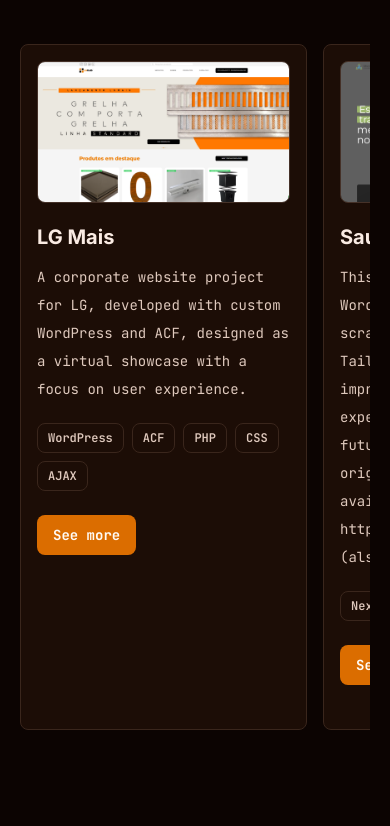
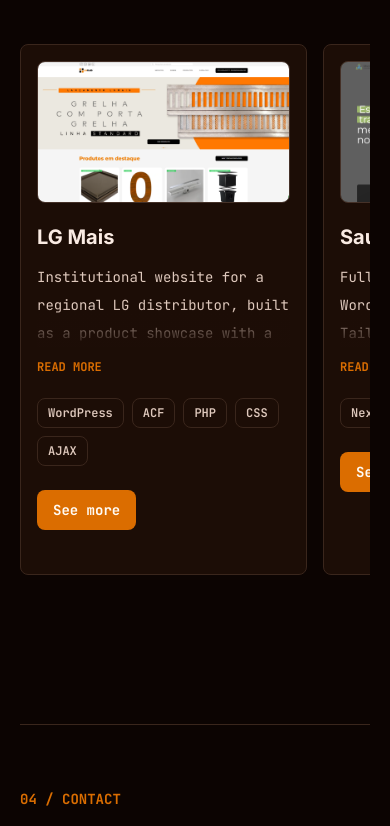
Before and after one commit to kevinsolar/portfolio, a Next.js app: page / in a window 390 px wide. Shown: the part 3396-4222 px from the top of the page. Built offline with nearby package versions, Linux system fonts and the light colour scheme.

Commit message:
Use browser language for locale

```diff
--- /dev/null
+++ b/app/components/project-description.tsx
@@ -0,0 +1,52 @@
+"use client"
+
+import { useId, useState } from "react"
+import { LocalizedText } from "@/app/components/localized-text"
+import type { LocalizedCopy } from "@/app/data/portfolio"
+
+type ProjectDescriptionProps = {
+	value: LocalizedCopy
+}
+
+const readMoreLabel = {
+	en: "Read more",
+	pt: "Ler mais",
+} satisfies LocalizedCopy
+
+const showLessLabel = {
+	en: "Show less",
+	pt: "Mostrar menos",
+} satisfies LocalizedCopy
+
+function cx(...classes: Array<string | false | undefined>) {
+	return classes.filter(Boolean).join(" ")
+}
+
+export function ProjectDescription({ value }: ProjectDescriptionProps) {
+	const [isExpanded, setIsExpanded] = useState(false)
+	const descriptionId = useId()
+
+	return (
+		<div className="mt-3">
+			<p
+				className={cx(
+					"break-words text-sm leading-7 text-muted",
+					!isExpanded && "project-description-preview",
+				)}
+				id={descriptionId}
+			>
+				<LocalizedText value={value} />
+			</p>
+
+			<button
+				aria-controls={descriptionId}
+				aria-expanded={isExpanded}
+				className="mt-3 text-xs font-bold uppercase text-accent transition-colors hover:text-foreground md:hidden"
+				onClick={() => setIsExpanded((current) => !current)}
+				type="button"
+			>
+				<LocalizedText value={isExpanded ? showLessLabel : readMoreLabel} />
+			</button>
+		</div>
+	)
+}
--- a/app/data/portfolio.ts
+++ b/app/data/portfolio.ts
@@ -146,8 +146,8 @@ export const projects = {
 			},
 			title: "LG Mais",
 			description: {
-				en: "A corporate website project for LG, developed with custom WordPress and ACF, designed as a virtual showcase with a focus on user experience.",
-				pt: "Um projeto de site institucional para a LG, desenvolvido com WordPress customizado e ACF, pensado para ser uma vitrine virtual, focado em experiência do usuário.",
+				en: "Institutional website for a regional LG distributor, built as a product showcase with a strong focus on user experience. Custom WordPress architecture with dynamic content management, allowing the client to update the catalog without developer support.",
+				pt: "Site institucional para um distribuidor regional LG, desenvolvido como vitrine de produtos com foco em experiência do usuário. Arquitetura WordPress customizada com gerenciamento dinâmico de conteúdo, permitindo ao cliente atualizar o catálogo sem precisar de desenvolvedor.",
 			},
 			stack: ["WordPress", "ACF", "PHP", "CSS", "AJAX"],
 			projectUrl: "https://lgmais.ind.br/",
@@ -161,8 +161,8 @@ export const projects = {
 			},
 			title: "Sault College",
 			description: {
-				en: "This site, previously built in WordPress, was rebuilt from scratch using Next.js + Tailwind, with the goal of improving performance and user experience, as well as making future maintenance easier.\nThe original site is still available at:\nhttps://saultcollege.com.br/ (also made by me).",
-				pt: "Esse site antes feito em Wordpress foi refeito do zero usando Next.js + Tailwind, com o objetivo de melhorar a performance e a experiência do usuário, além de facilitar a manutenção futura.\nO site original se encontra ainda em:\nhttps://saultcollege.com.br/ (feito por mim tbm.)",
+				en: "Full rebuild of an existing WordPress site into Next.js + Tailwind, resulting in significant performance gains on mobile and desktop. The project demonstrates a practical migration from a legacy stack to a modern, scalable architecture — with the original site still live for direct comparison.",
+				pt: "Reconstrução completa de um site WordPress existente para Next.js + Tailwind, com ganhos expressivos de performance no mobile e desktop. O projeto demonstra uma migração real de uma stack legada para uma arquitetura moderna e escalável — com o site original ainda no ar para comparação direta.",
 			},
 			stack: ["Next.js", "TS", "Tailwind"],
 			projectUrl: "https://lp-bta.vercel.app/",
@@ -176,8 +176,8 @@ export const projects = {
 			},
 			title: "Ecoville",
 			description: {
-				en: "A virtual product showcase for the Ecoville brand, developed with custom WordPress (HTML + CSS + JS + AJAX) and ACF, focused on user experience and performance.",
-				pt: "Uma vitrine virtual de produtos para a marca Ecoville, desenvolvido com WordPress customizado (HTML + CSS + JS + AJAX) e ACF, focado em experiência do usuário e performance.",
+				en: "Product showcase for Ecoville, a consumer goods brand. Built with custom WordPress and dynamic content loading via AJAX, delivering a fast and fluid browsing experience without full page reloads. Content fully manageable by the client team.",
+				pt: "Vitrine de produtos para a Ecoville, marca de bens de consumo. Desenvolvido com WordPress customizado e carregamento dinâmico via AJAX, entregando uma navegação rápida e fluida sem recarregamento de página. Conteúdo totalmente gerenciável pela equipe do cliente.",
 			},
 			stack: ["WordPress", "ACF", "PHP", "CSS", "AJAX"],
 			projectUrl: "https://ecovillebrasil.com.br/",
@@ -191,11 +191,11 @@ export const projects = {
 			},
 			title: "Patella",
 			description: {
-				en: "This project is a modernization of an old website. It is still in the approval process, but it already demonstrates performance gains, modernization in both layout and stack, as well as improvements in user experience.\nOld site: https://patella.com.br/ (not developed by me).",
-				pt: "Esse projeto é uma modernização de um site antigo. Ainda está em processo de aprovação, mas já evidencia ganhos de performance, modernização tanto no layout quanto na stack, além de melhorias na experiência do usuário.\nsite antigo: https://patella.com.br/ (nao foi feito por mim)",
+				en: "Modernization of an outdated institutional website, migrated to Next.js + Tailwind. The rebuild focused on performance improvements, a refreshed visual identity and better user experience. Currently in client approval — original site available for before/after comparison.",
+				pt: "Modernização de um site institucional desatualizado, migrado para Next.js + Tailwind. O rebuild focou em ganhos de performance, identidade visual renovada e melhor experiência do usuário. Atualmente em aprovação pelo cliente — site original disponível para comparação antes/depois.",
 			},
 			stack: ["Next.js", "TS", "Tailwind"],
-			projectUrl: "https://github.com/kevinsolar/patella",
+			projectUrl: "https://patella.vercel.app/",
 			github: "https://github.com/kevinsolar/patella",
 			accent: "accent",
 		},
@@ -206,8 +206,8 @@ export const projects = {
 			},
 			title: "Helbor Vendas Mogi",
 			description: {
-				en: "An institutional website for Helbor Vendas Mogi das Cruzes, the official sales company for Helbor Empreendimentos in the region. Built with WordPress, the site presents the company's real estate developments with a clean layout focused on lead generation and contact.",
-				pt: "Site institucional da Helbor Vendas Mogi das Cruzes, empresa oficial de comercialização dos empreendimentos Helbor na região. Desenvolvido em WordPress, o site apresenta os lançamentos imobiliários com um layout limpo e foco em captação de leads e contato.",
+				en: "Institutional website for the official sales branch of Helbor Empreendimentos in Mogi das Cruzes. Clean layout built around lead generation, presenting real estate developments with clear contact flows and a strong call to action.",
+				pt: "Site institucional da representante oficial de vendas da Helbor Empreendimentos em Mogi das Cruzes. Layout limpo construído em torno da captação de leads, apresentando os lançamentos imobiliários com fluxos de contato claros e call to action forte.",
 			},
 			stack: ["WordPress", "ACF", "PHP", "CSS"],
 			projectUrl: "https://helborvendasmogi.com.br/",
@@ -221,8 +221,8 @@ export const projects = {
 			},
 			title: "Haras Marcon",
 			description: {
-				en: "A custom WordPress website for Haras Marcon and Espaço de Eventos Marcon, presenting a countryside venue that brings together nature, horses, events, lodging and a complete haras experience. The site highlights services, gallery, location and contact in a warm, visual flow.",
-				pt: "Site em WordPress customizado para o Haras Marcon e Espaço de Eventos Marcon, apresentando um espaço no campo que une natureza, cavalos, eventos, hospedagem e a experiência completa de um haras. O site destaca serviços, galeria, localização e contato em uma navegação visual e acolhedora.",
+				en: "Website for a countryside events and lodging venue in São Paulo state. The design prioritizes visual storytelling — nature, horses and experiences — guiding visitors naturally toward contact and bookings.",
+				pt: "Site para um espaço de eventos e hospedagem no interior de São Paulo. O design prioriza a narrativa visual — natureza, cavalos e experiências — conduzindo o visitante naturalmente até o contato e as reservas.",
 			},
 			stack: ["WordPress", "ACF", "PHP", "CSS"],
 			projectUrl: "https://harasmarcon.com.br/",
@@ -236,11 +236,22 @@ export const projects = {
 			},
 			title: "Think Canada",
 			description: {
-				en: "A custom WordPress website for Think Canada, an education project that connects Brazilian students and schools with public Canadian institutions. The site presents the initiative, academic guidance, admissions support, partner institutions and a lead capture flow for people interested in studying in Canada.",
-				pt: "Site em WordPress customizado para o Think Canada, um projeto educacional que conecta estudantes e escolas brasileiras a instituições públicas do Canadá. O site apresenta a iniciativa, orientação acadêmica, suporte no processo de admissão, instituições parceiras e um fluxo de captação para quem quer estudar no Canadá.",
+				en: "Website for an education initiative connecting Brazilian students with Canadian public institutions. The site presents the program, academic guidance and admissions support — built with a clear lead capture flow for interested students.",
+				pt: "Site para uma iniciativa educacional que conecta estudantes brasileiros a instituições públicas canadenses. O site apresenta o programa, orientação acadêmica e suporte ao processo de admissão — desenvolvido com um fluxo claro de captação para interessados.",
 			},
 			stack: ["WordPress", "ACF", "PHP", "CSS"],
 			projectUrl: "https://thinkcanada.com.br/",
+			github: "",
+			accent: "accent",
+		},
+		{
+			title: "O Burgues - Mogi das Cruzes",
+			description: {
+				en: "Conversion-focused landing page for O Burgues Mogi das Cruzes, built in WordPress with Bootstrap, JavaScript and ACF. The page was designed around direct CTAs to WhatsApp, making it easy for visitors to start an order or contact the restaurant quickly.",
+				pt: "Landing page de conversão para O Burgues Mogi das Cruzes, desenvolvida em WordPress com Bootstrap, JavaScript e ACF. A página foi pensada em torno de CTAs diretos para o WhatsApp, facilitando o início do pedido ou o contato rápido com a hamburgueria.",
+			},
+			stack: ["WordPress", "ACF", "HTML", "CSS", "Bootstrap", "JS"],
+			projectUrl: "https://oburguesmogi.com.br/",
 			github: "",
 			accent: "accent",
 		},
--- a/app/globals.css
+++ b/app/globals.css
@@ -164,6 +164,34 @@ body {
 	}
 }
 
+.project-description-preview {
+	max-height: 5.25rem;
+	overflow: hidden;
+	position: relative;
+}
+
+.project-description-preview::after {
+	background: linear-gradient(180deg, transparent, var(--secondary));
+	bottom: 0;
+	content: "";
+	height: 2.5rem;
+	left: 0;
+	pointer-events: none;
+	position: absolute;
+	right: 0;
+}
+
+@media (min-width: 48rem) {
+	.project-description-preview {
+		max-height: none;
+		overflow: visible;
+	}
+
+	.project-description-preview::after {
+		display: none;
+	}
+}
+
 .project-rail::-webkit-scrollbar {
 	height: 8px;
 }
--- a/app/sections/ProjectsSection.tsx
+++ b/app/sections/ProjectsSection.tsx
@@ -1,6 +1,7 @@
 import { Button } from "@/app/components/button"
 import { GithubIcon } from "@/app/components/icons/github-icon"
 import { LocalizedText } from "@/app/components/localized-text"
+import { ProjectDescription } from "@/app/components/project-description"
 import { ProjectThumb } from "@/app/components/project-thumb"
 import { projects } from "@/app/data/portfolio"
 
@@ -38,9 +39,7 @@ export function ProjectsSection() {
 								<h3 className="font-sans text-xl font-bold text-foreground">
 									{project.title}
 								</h3>
-								<p className="mt-3 break-words text-sm leading-7 text-muted">
-									<LocalizedText value={project.description} />
-								</p>
+								<ProjectDescription value={project.description} />
 
 								<div className="mt-5 flex flex-wrap gap-2">
 									{project.stack.map((item) => (
```
Also changed, not shown: app/components/language-toggle.tsx (+32 -5 lines), app/layout.tsx (+33 -1 lines).
